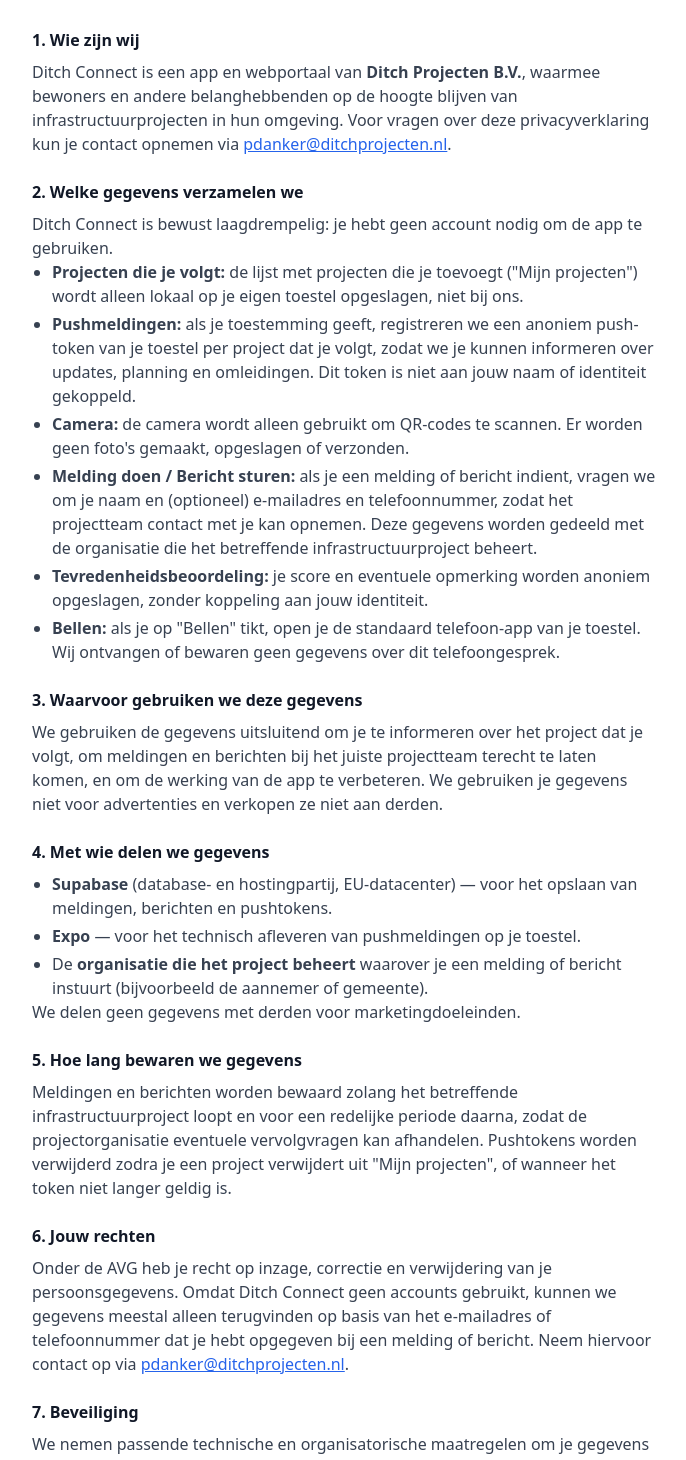
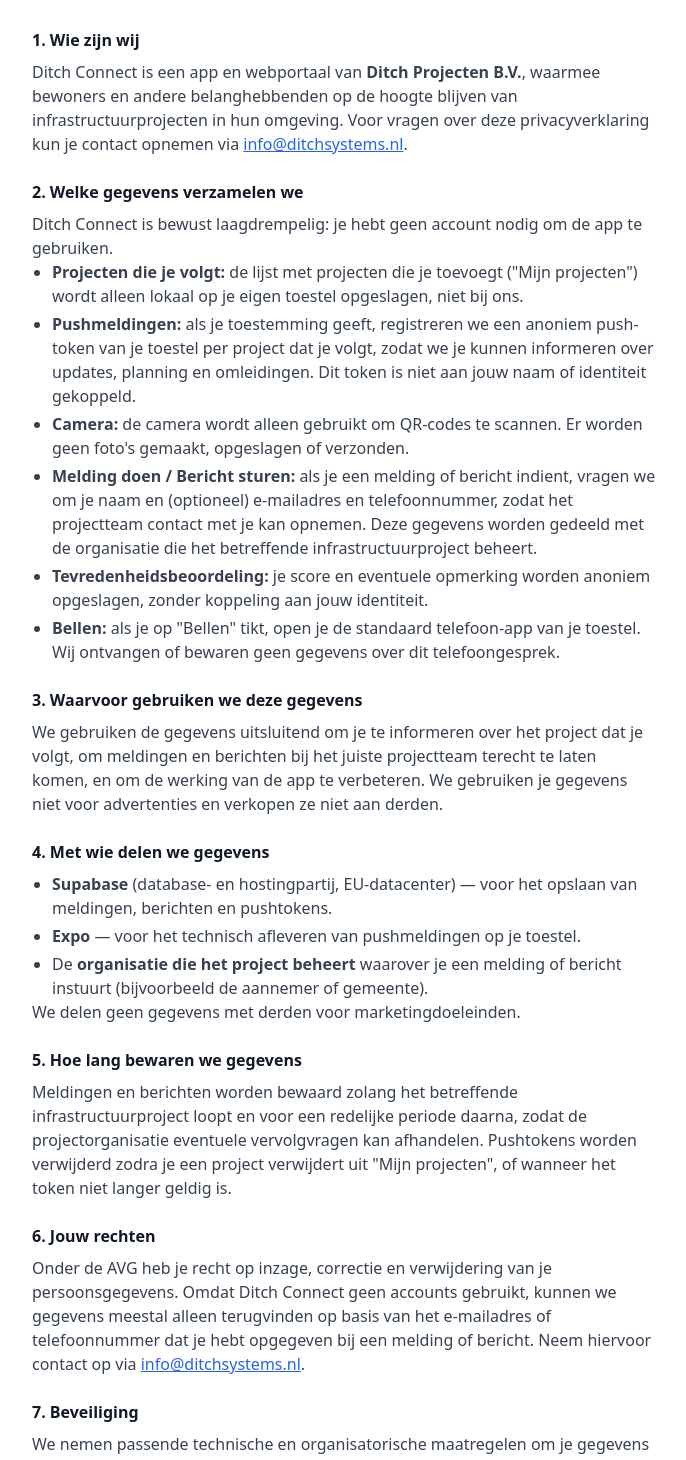
Before and after one commit to pdanker-svg/ditch-connect, a React (Vite) app: page /privacy in a window 1280 px wide. Shown: the part 100-1560 px from the top of the page, without its empty margins (296-982 px from the left). Built offline with nearby package versions, Linux system fonts and the light colour scheme; no server answers.

Commit message:
Contactmailadres bijwerken naar info@ditchsystems.nl

```diff
--- a/src/pages/PrivacyPage.tsx
+++ b/src/pages/PrivacyPage.tsx
@@ -21,8 +21,8 @@
               Ditch Connect is een app en webportaal van <strong>Ditch Projecten B.V.</strong>, waarmee
               bewoners en andere belanghebbenden op de hoogte blijven van infrastructuurprojecten in hun
               omgeving. Voor vragen over deze privacyverklaring kun je contact opnemen via{' '}
-              <a href="mailto:pdanker@ditchprojecten.nl" className="text-blue-600 underline">
-                pdanker@ditchprojecten.nl
+              <a href="mailto:info@ditchsystems.nl" className="text-blue-600 underline">
+                info@ditchsystems.nl
               </a>.
             </p>
           </section>
@@ -106,8 +106,8 @@
               Ditch Connect geen accounts gebruikt, kunnen we gegevens meestal alleen terugvinden op basis van
               het e-mailadres of telefoonnummer dat je hebt opgegeven bij een melding of bericht. Neem
               hiervoor contact op via{' '}
-              <a href="mailto:pdanker@ditchprojecten.nl" className="text-blue-600 underline">
-                pdanker@ditchprojecten.nl
+              <a href="mailto:info@ditchsystems.nl" className="text-blue-600 underline">
+                info@ditchsystems.nl
               </a>.
             </p>
           </section>
--- a/src/pages/SupportPage.tsx
+++ b/src/pages/SupportPage.tsx
@@ -51,8 +51,8 @@
             <p className="flex items-center gap-2">
               <Mail size={15} className="text-gray-400" />
               Vraag niet gevonden? Mail naar{' '}
-              <a href="mailto:pdanker@ditchprojecten.nl" className="text-blue-600 underline">
-                pdanker@ditchprojecten.nl
+              <a href="mailto:info@ditchsystems.nl" className="text-blue-600 underline">
+                info@ditchsystems.nl
               </a>
             </p>
             <p className="flex items-center gap-2">
```
